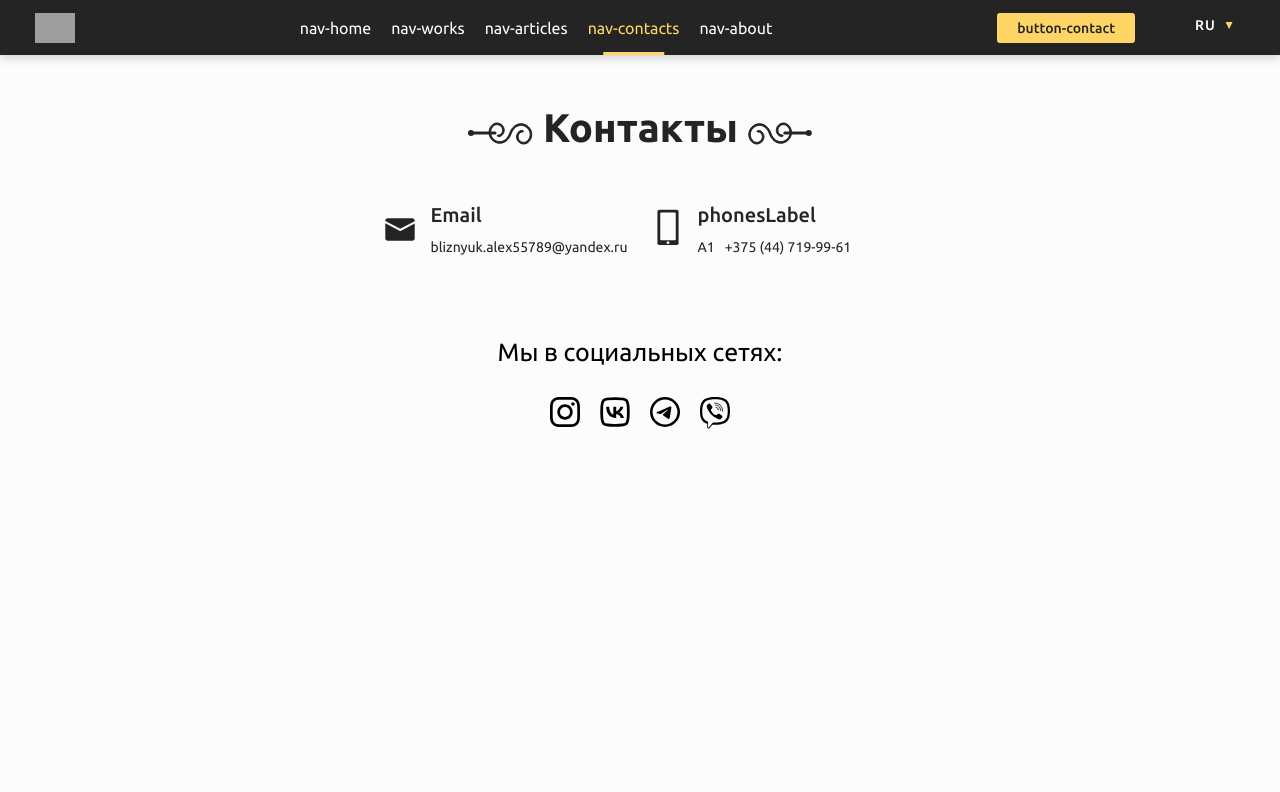
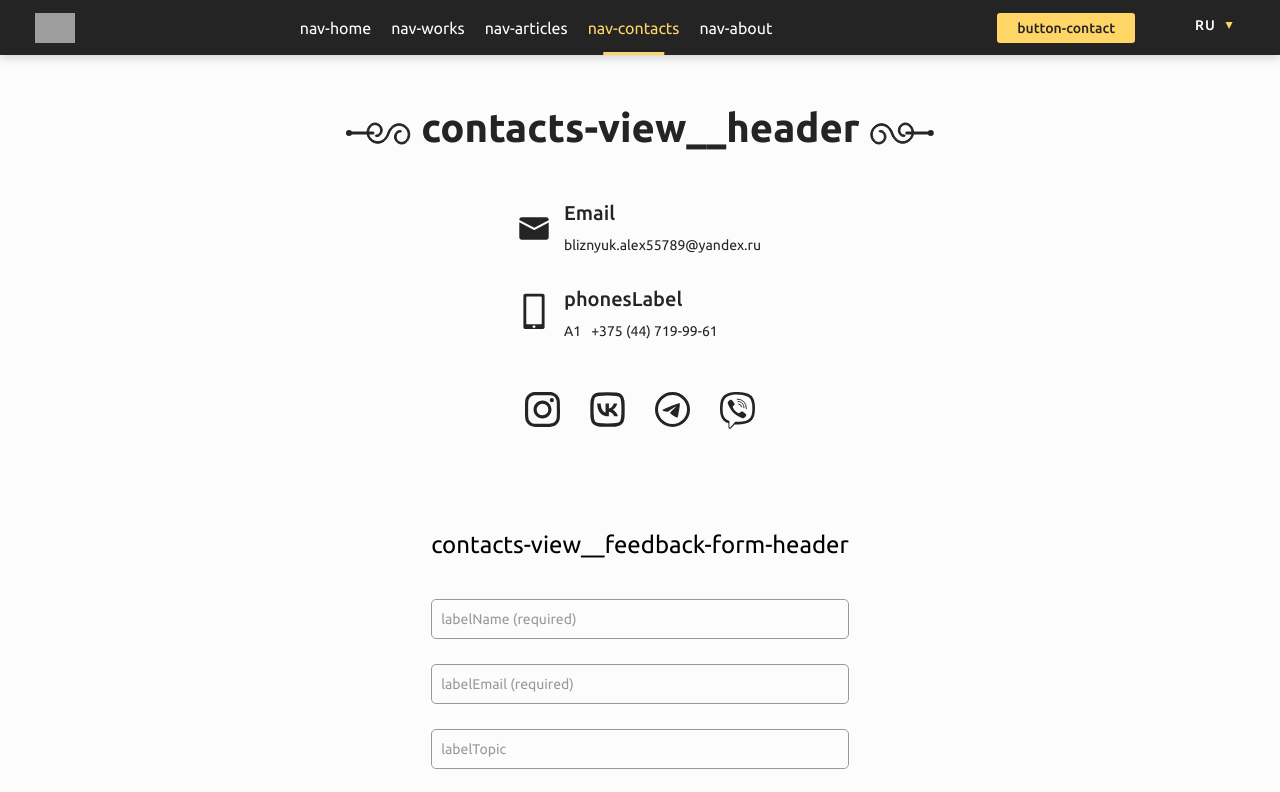
Before and after one commit to FermataSoft/forging_website, a Vue app: page /contacts in a window 1280 px wide. Shown: the top 792 px of the page. Built offline with nearby package versions, Linux system fonts and the light colour scheme; grey boxes are pictures that could not be loaded; what vue-awesome-paginate would draw is missing.

Commit message:
Replace map with feedback form on "Contacts" page

```diff
--- a/src/views/ContactsView.vue
+++ b/src/views/ContactsView.vue
@@ -1,121 +1,103 @@
 <script setup>
-import Contacts from "../components/sections/Contacts.vue"
-import IconTelegram from '../components/icons/footer/IconTelegram.vue';
-import IconInstagram from '../components/icons/footer/IconInstagram.vue';
-import IconVK from '../components/icons/footer/IconVK.vue';
-import IconViber from '../components/icons/footer/IconViber.vue';
+import Contacts from "../components/sections/Contacts.vue";
+import IconTelegram from "../components/icons/footer/IconTelegram.vue";
+import IconInstagram from "../components/icons/footer/IconInstagram.vue";
+import IconVK from "../components/icons/footer/IconVK.vue";
+import IconViber from "../components/icons/footer/IconViber.vue";
+import Feedback from "../components/forms/Feedback.vue";
+import { useI18n } from "vue-i18n";
+
+const { t } = useI18n();
 </script>
 
 <template>
   <div class="wrapper">
-    <SectionHeader>Контакты</SectionHeader>
-    <Contacts :monochromeIcons="true"></Contacts>
-    <div class="social-links">
-      <h2>Мы в социальных сетях:</h2>
-      <div class="social-links__block">
-        <a href="https://www.instagram.com/bliznyuksasha/" target="_blank" rel="noopener noreferrer">
+    <SectionHeader>{{ t("contacts-view__header") }}</SectionHeader>
+    <div class="contacts-view">
+      <Contacts
+        class="contacts-view__contacts-block"
+        :monochromeIcons="true"
+      ></Contacts>
+      <div class="contacts-view__social-links">
+        <div class="contacts-view__social-links-block">
+          <a
+            href="https://www.instagram.com/bliznyuksasha/"
+            target="_blank"
+            rel="noopener noreferrer"
+          >
             <IconInstagram></IconInstagram>
           </a>
-        <a class="link-vk" href="https://www.instagram.com/bliznyuksasha/" target="_blank" rel="noopener noreferrer">
+          <a
+            class="link-vk"
+            href="https://www.instagram.com/bliznyuksasha/"
+            target="_blank"
+            rel="noopener noreferrer"
+          >
             <IconVK></IconVK>
           </a>
-        <a href="https://t.me/+375447199961" target="_blank" rel="noopener noreferrer">
+          <a
+            href="https://t.me/+375447199961"
+            target="_blank"
+            rel="noopener noreferrer"
+          >
             <IconTelegram></IconTelegram>
           </a>
-        <a class="link-viber" href="viber://chat?number=%2B375447199961" rel="noopener noreferrer">
+          <a
+            class="link-viber"
+            href="viber://chat?number=%2B375447199961"
+            rel="noopener noreferrer"
+          >
             <IconViber></IconViber>
           </a>
         </div>
       </div>
-
-    <iframe class="yandex-maps-wrapper" src="https://yandex.ru/map-widget/v1/?um=constructor%3A129033f74be22cda48d129a08284fdef72f87a47db1f2215da8784730f8f7db8&amp;source=constructor" width="600" height="400" frameborder="0"></iframe>
+      <div class="contacts-view__feedback-form">
+        <h1 class="contacts-view__feedback-form-header">
+          {{ t("contacts-view__feedback-form-header") }}
+        </h1>
+        <Feedback></Feedback>
+      </div>
+    </div>
   </div>
 </template>
 
 <style lang="scss" scoped>
-@import '../assets/_vars.scss';
+@import "../assets/_vars.scss";
 
 .wrapper {
+  margin-bottom: 80px;
+}
+
+.contacts-view {
   display: flex;
   flex-direction: column;
   align-items: center;
+  margin-top: 30px;
+  gap: 50px;
 }
 
-.footer__contact-block {
-  display: grid;
-  grid-template-columns: auto auto;
-  gap: 50px;
-
-  .footer__contact-item {
+.contacts-view__contacts-block {
   display: flex;
-    flex-direction: row;
-    align-items: center;
-    gap: 15px;
-
-    svg {
-      width: 30px;
-      fill: $accent-gradient;
+  flex-direction: column;
+  align-items: flex-start;
+  gap: 30px;
 }
 
-    .footer__text-block {
-      color: black;
-
-      h2 {
-        font-size: 2rem;
-        font-weight: $font-bold;
-        margin-bottom: 10px;
-      }
-
-      p {
-        font-size: 1.4rem;
-      }
-
-      a {
-        font-size: 1.4rem;
-        color: black;
-
-        &:hover {
-          color: $primary;
-        }
-      }
-
-      .footer__subtext-block {
-        display: flex;
-        flex-direction: row;
-        gap: 10px;
-      }
-    }
-  }
-}
-
-.social-links {
-  margin-top: 80px;
-
-  h2 {
-    font-size: 2.5rem;
-    margin-bottom: 10px;
-    color: #000;
-
-    @include breakpoint(sm) {
-      font-size: 2rem;
-    }
-  }
-
-  .social-links__block {
-    margin-top: 30px;
+.contacts-view__social-links {
+  .contacts-view__social-links-block {
     display: flex;
     flex-direction: row;
     justify-content: center;
-    gap: 20px;
+    gap: 30px;
 
     @include breakpoint(sm) {
       margin-top: 20px;
     }
 
     a {
-      width: 30px;
+      width: 35px;
 
-      color: #000;
+      color: $secondary;
       position: relative;
 
       @keyframes hover-effect {
@@ -140,7 +122,6 @@ import IconViber from '../components/icons/footer/IconViber.vue';
       }
 
       &:hover {
-
         img,
         svg {
           animation: hover-effect ease-out 0.4s;
@@ -151,16 +132,30 @@ import IconViber from '../components/icons/footer/IconViber.vue';
   }
 }
 
-.yandex-maps-wrapper {
-  width: 600px;
-  height: 400px;
+.contacts-view__feedback-form {
   margin-top: 50px;
-  margin-bottom: 50px;
+  padding: 0 10px;
+}
+.contacts-view__feedback-form-header {
+  font-size: $header1;
+  text-align: center;
+  margin-bottom: 20px;
 
-  @include breakpoint(sm) {
-    width: 100%;
-    height: 300px;
-    padding: 0 30px;
+  @include breakpoint(xs) {
+    font-size: $header1-mobile;
   }
 }
 </style>
+
+<i18n>
+  {
+    "ru-RU": {
+      "contacts-view__header": "Контакты",
+      "contacts-view__feedback-form-header": "Оставьте заявку прямо сейчас",
+    },
+    "by-BY": {
+      "contacts-view__header": "Кантакты",
+      "contacts-view__feedback-form-header": "Пакіньце заяўку прама зараз"
+    }
+  }
+</i18n>
```
Lines whose indentation alone changed are shown as unchanged.
